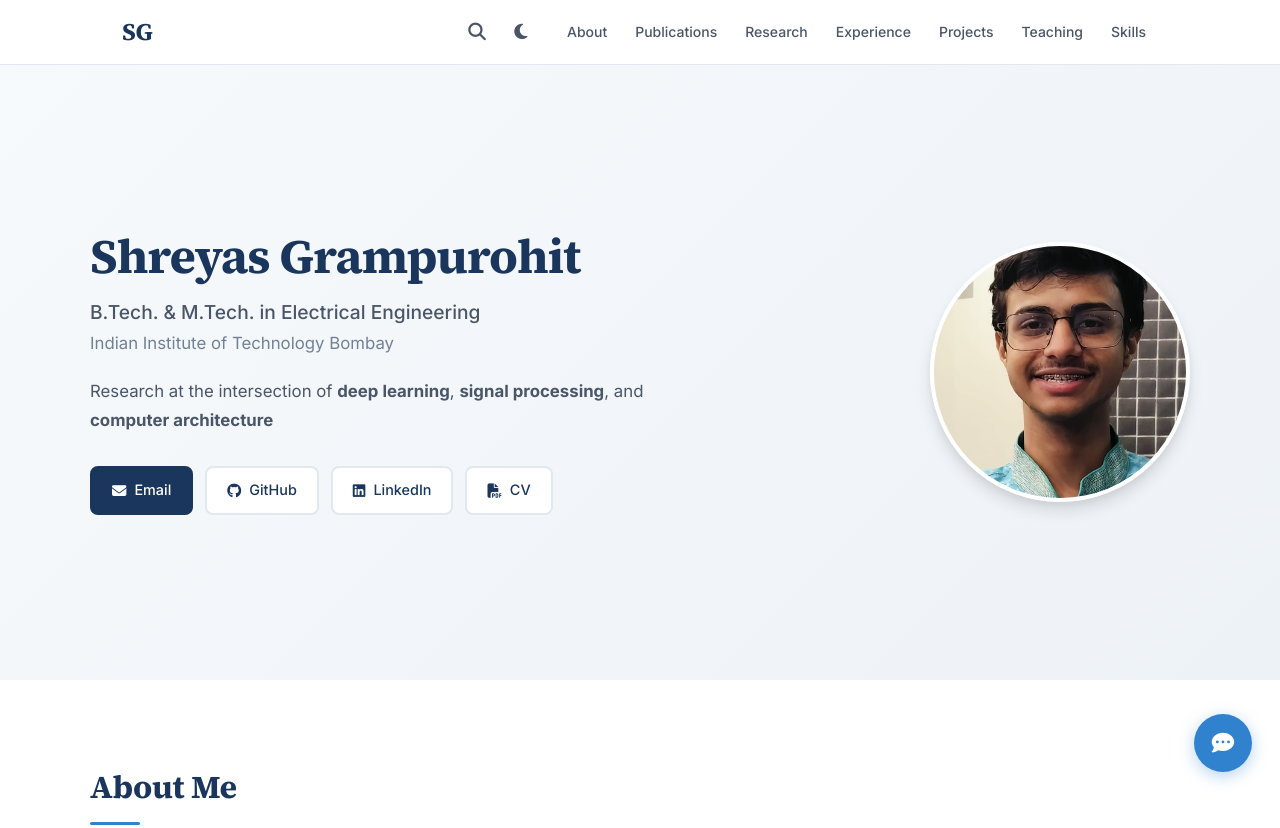
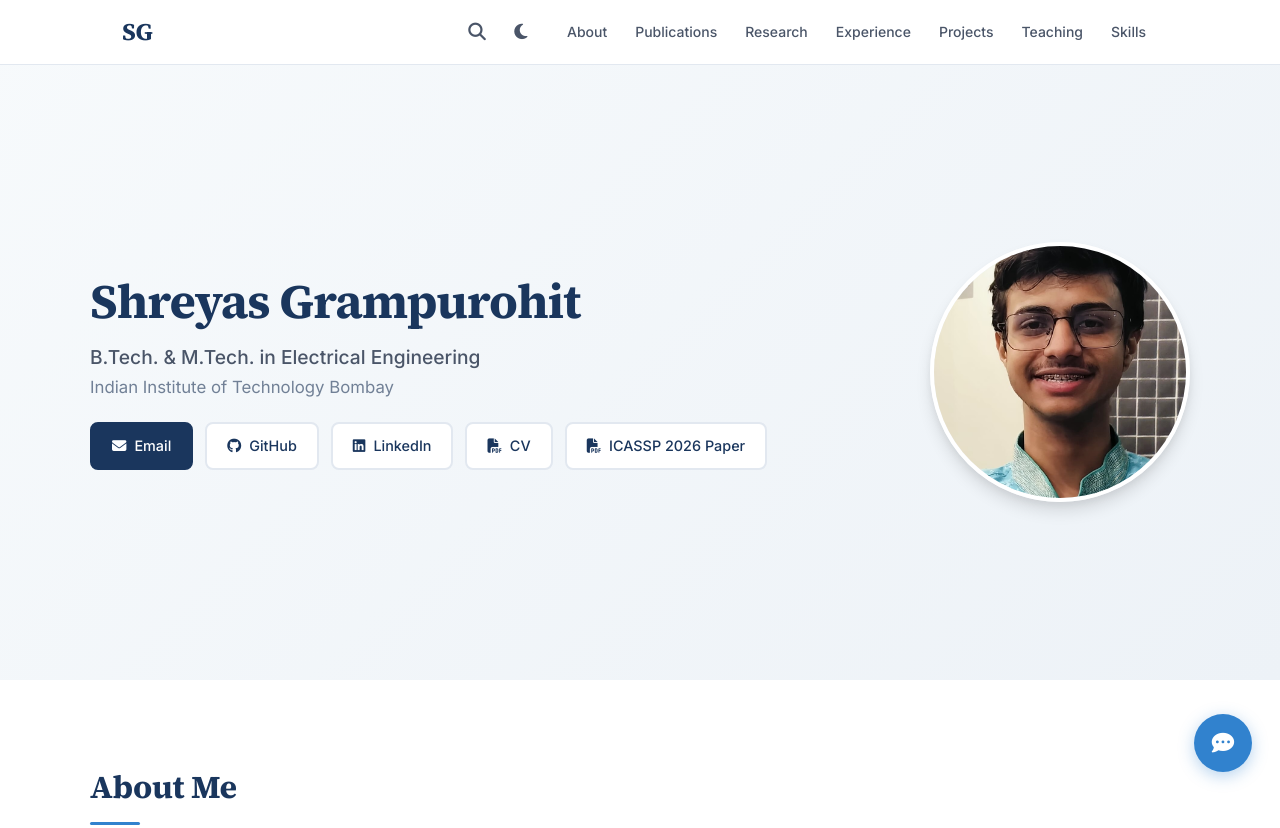
Before and after one commit to shreyasgrampurohit/website, a plain HTML site: page index.html in a window 1280 px wide. Shown: the top 828 px of the page. Drawn offline with Linux system fonts and the light colour scheme; no server answers.

Commit message:
Update hero section: remove research intersection line and add ICASSP 2026 paper link

```diff
--- a/index.html
+++ b/index.html
@@ -46,12 +46,12 @@
             <h1>Shreyas Grampurohit</h1>
             <p class="hero-subtitle">B.Tech. &amp; M.Tech. in Electrical Engineering</p>
             <p class="hero-affiliation">Indian Institute of Technology Bombay</p>
-            <p class="hero-research">Research at the intersection of <strong>deep learning</strong>, <strong>signal processing</strong>, and <strong>computer architecture</strong></p>
             <div class="hero-links">
                 <a href="mailto:shreyasgrampurohit@iitb.ac.in" class="btn btn-primary"><i class="fas fa-envelope"></i> Email</a>
                 <a href="https://github.com/shreyasgrampurohit" target="_blank" class="btn btn-outline"><i class="fab fa-github"></i> GitHub</a>
                 <a href="https://linkedin.com/in/shreyas-grampurohit" target="_blank" class="btn btn-outline"><i class="fab fa-linkedin"></i> LinkedIn</a>
                 <a href="CV.pdf" target="_blank" class="btn btn-outline"><i class="fas fa-file-pdf"></i> CV</a>
+                <a href="https://arxiv.org/pdf/2511.22890" target="_blank" class="btn btn-outline"><i class="fas fa-file-pdf"></i> ICASSP 2026 Paper</a>
             </div>
         </div>
         <div class="hero-photo">
```
